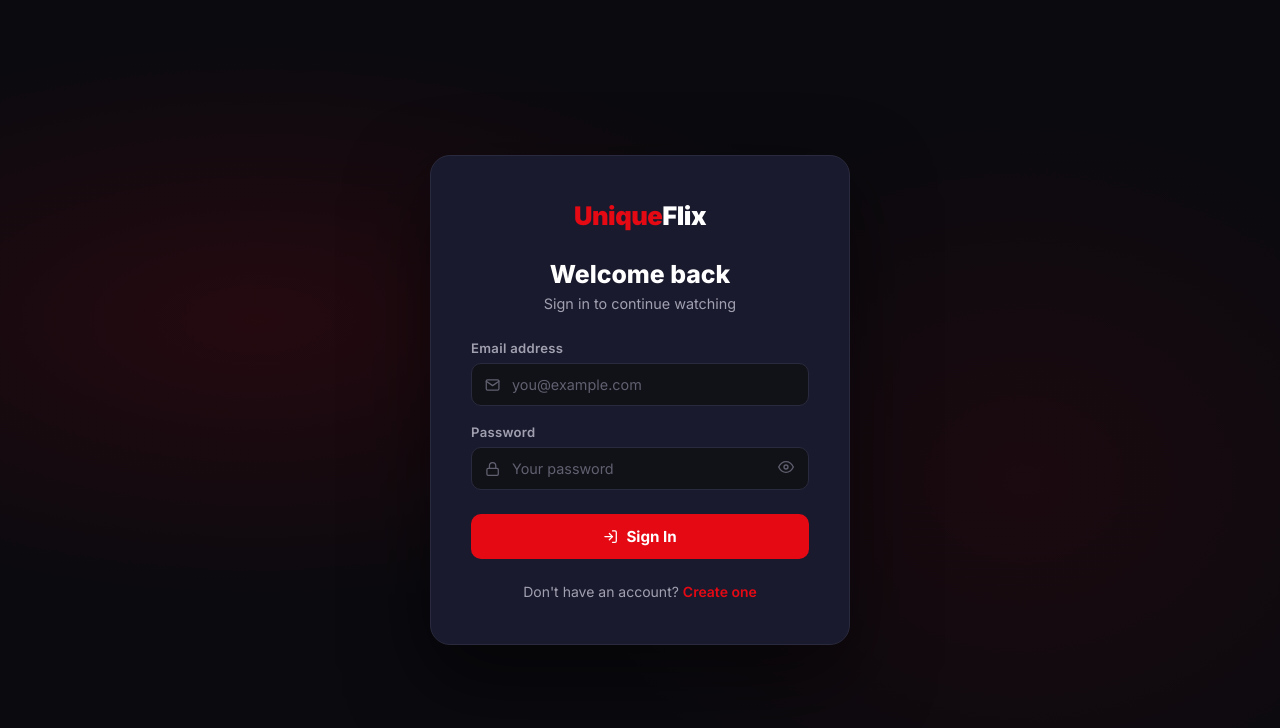
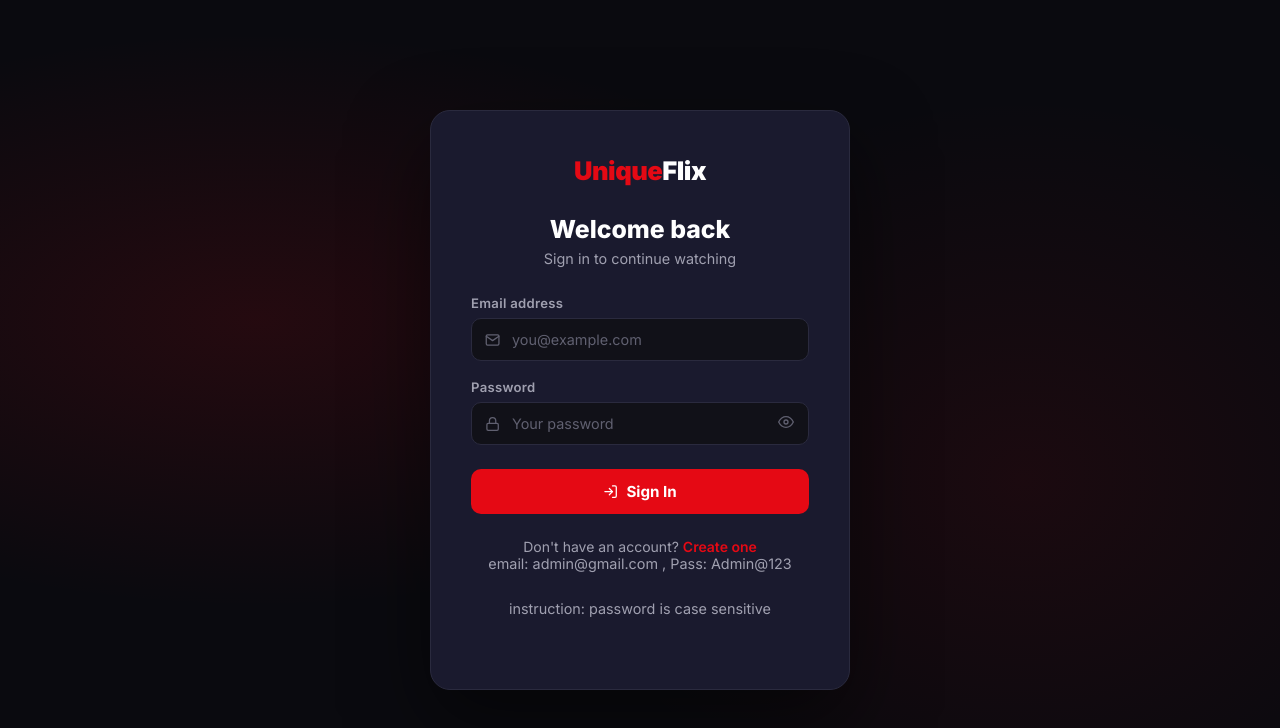
Before and after one commit to VedDudhat/unique-flix---public, a React (Create React App) app in the folder frontend/: page /login in a window 1280 px wide. Shown: the top 728 px of the page. Built offline with nearby package versions, Linux system fonts and the light colour scheme; no server answers.

Commit message:
admin email and password

```diff
--- a/frontend/src/pages/Login.js
+++ b/frontend/src/pages/Login.js
@@ -118,6 +118,8 @@ export default function Login() {
           Don't have an account?{" "}
           <Link to="/register" className="auth-link">Create one</Link>
         </p>
+        <p className="auth-subtitle">email: admin@gmail.com , Pass: Admin@123</p>
+        <p className="auth-subtitle">instruction: password is case sensitive</p>
       </div>
     </div>
   );
```
